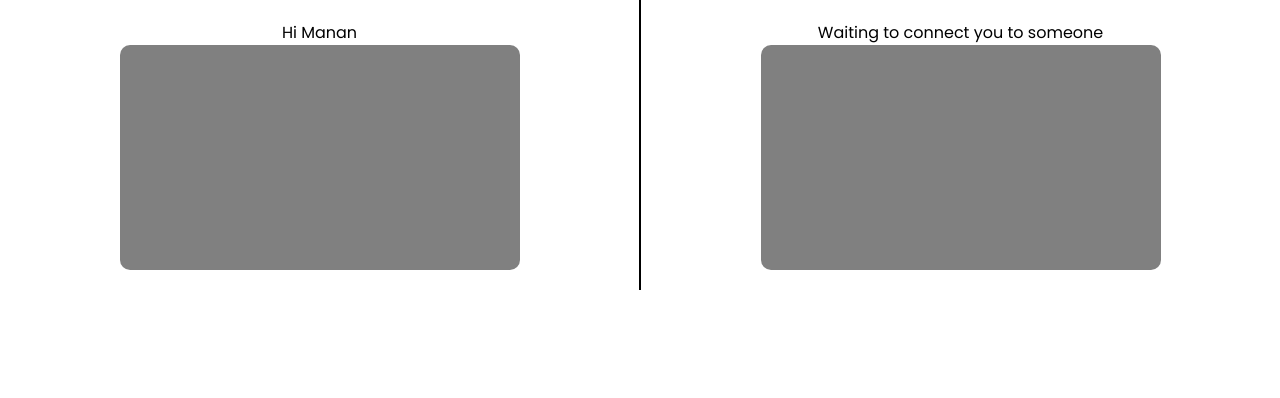
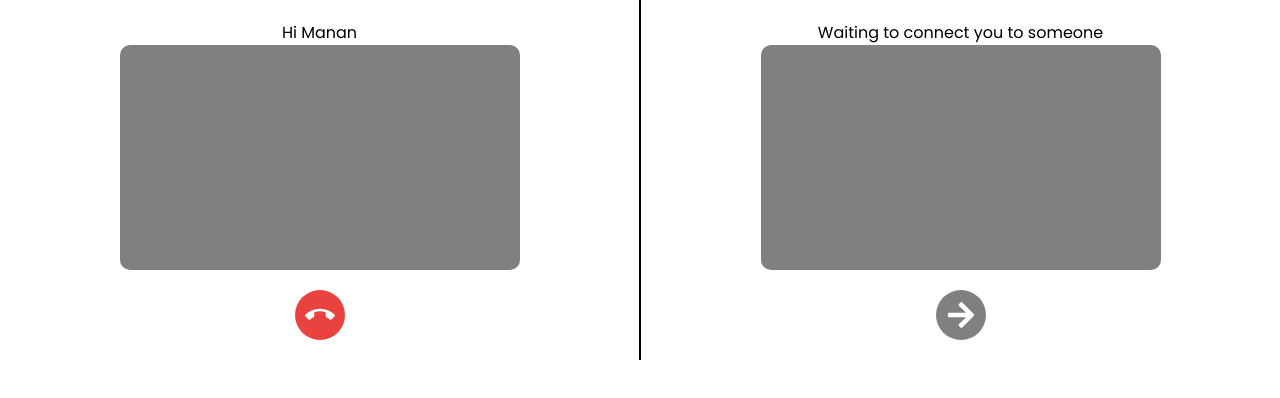
Before and after one commit to devxmanan/SoulMagle-frontend, a React (Vite) app: page /home in a window 1280 px wide. Both pictures are taken after a click on the button "Connect". Shown: the top 398 px of the page. Built offline with nearby package versions, Linux system fonts and the light colour scheme; no server answers.

Commit message:
added End call (disconnect) button

```diff
--- a/src/App.css
+++ b/src/App.css
@@ -48,7 +48,7 @@ input{
   background-color: rgb(197, 197, 197);
   border-radius: 40px;
 }
-button {
+.primaryBtn {
   background: linear-gradient(to right, #6a11cb, #2575fc);
   color: white;
   border: none;
--- a/src/components/Landing.tsx
+++ b/src/components/Landing.tsx
@@ -9,7 +9,9 @@ export const Landing = () => {
     const [cameraRdy, setCameraRdy] = useState(false);
 
     const [joined, setJoined] = useState(false);
-
+    const endCall = () => {
+        setJoined(false);
+    }
     const getCam = async () => {
         const stream = await window.navigator.mediaDevices.getUserMedia({
             video: true,
@@ -41,11 +43,11 @@ export const Landing = () => {
         return <div style={{ display: 'flex', gap: "20px", alignItems: "center", justifyContent: "center", flexDirection: "column", minHeight: "100vh" }}>
             <video style={{ backgroundColor: "grey", borderRadius: "10px", aspectRatio: "16/9" }} autoPlay width={500} height="auto" ref={videoRef}></video>
             {cameraRdy ? <p style={{ color: "green" }}>Ready to Join</p> : <p style={{ color: "red" }}>Camera not ready</p>}
-            <button onClick={() => {
+            <button className="primaryBtn" onClick={() => {
                 setJoined(true);
             }}>Connect</button>
         </div>
     }
 
-    return <Room name={"Manan"} localAudioTrack={localAudioTrack} localVideoTrack={localVideoTrack} />
+    return <Room endCall={endCall} name={"Manan"} localAudioTrack={localAudioTrack} localVideoTrack={localVideoTrack} />
 }
--- a/src/components/Room.tsx
+++ b/src/components/Room.tsx
@@ -1,4 +1,6 @@
 import { useEffect, useRef, useState } from "react";
+import { FaArrowRight } from "react-icons/fa";
+import { MdCallEnd } from "react-icons/md";
 // import { useSearchParams } from "react-router-dom";
 import { Socket, io } from "socket.io-client";
 
@@ -7,11 +9,13 @@ const URL = "https://soulmagle-backend.onrender.com";
 export const Room = ({
     name,
     localAudioTrack,
-    localVideoTrack
+    localVideoTrack,
+    endCall
 }: {
     name: string,
     localAudioTrack: MediaStreamTrack | null,
     localVideoTrack: MediaStreamTrack | null,
+    endCall: ()=>void,
 }) => {
     // const [searchParams, setSearchParams] = useSearchParams();
     const [lobby, setLobby] = useState(true);
@@ -207,10 +211,12 @@ export const Room = ({
         <div style={{ width: "50%", display: "flex", flexDirection: "column", alignItems: "center", justifyContent: "center", borderRight: "1px solid black", padding: "20px" }}>
             Hi {name}
             <video style={{ backgroundColor: "grey", alignItems: "center", justifyContent: "center", borderRadius: "10px", aspectRatio: "16/9" }} autoPlay width={400} height={"auto"} ref={localVideoRef} />
+            <button onClick={endCall} style={{ height: "50px", width: "50px", borderRadius: "40px", border: "none", fontSize: "30px", backgroundColor: "#e8433e", color: "white", display: "flex", alignItems: "center", justifyContent: "center", marginTop: "20px", cursor: "pointer" }}><MdCallEnd /></button>
         </div>
         <div style={{ width: "50%", display: "flex", flexDirection: "column", alignItems: "center", justifyContent: "center", borderLeft: "1px solid black", padding: "20px" }}>
             {lobby ? "Waiting to connect you to someone" : "connected successfully"}
-            <video style={{ backgroundColor: "grey", alignItems: "center", justifyContent: "center", borderRadius: "10px", aspectRatio: "16/9" }} autoPlay width={400} height={"auto"} ref={remoteVideoRef} />
+            <video style={{ backgroundColor: "grey", alignItems: "center", justifyContent: "center", borderRadius: "10px", aspectRatio: "16/9", }} autoPlay width={400} height={"auto"} ref={remoteVideoRef} />
+            <button style={{ height: "50px", width: "50px", borderRadius: "40px", border: "none", fontSize: "30px", backgroundColor: "grey", color: "white", display: "flex", alignItems: "center", justifyContent: "center", marginTop: "20px", cursor: "pointer" }}><FaArrowRight /></button>
         </div>
     </div>
 }
```
